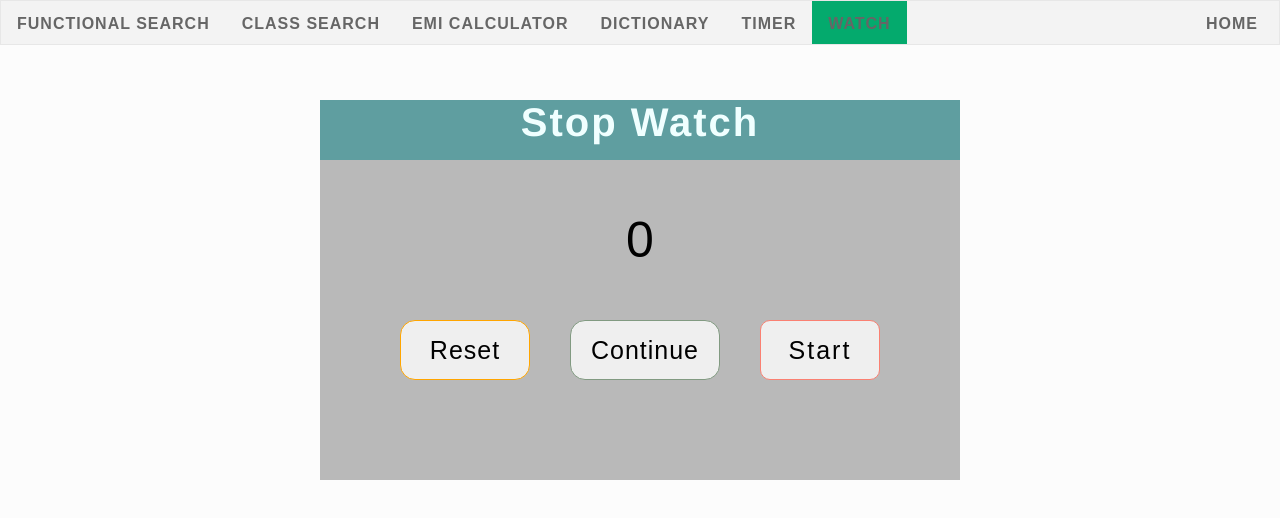
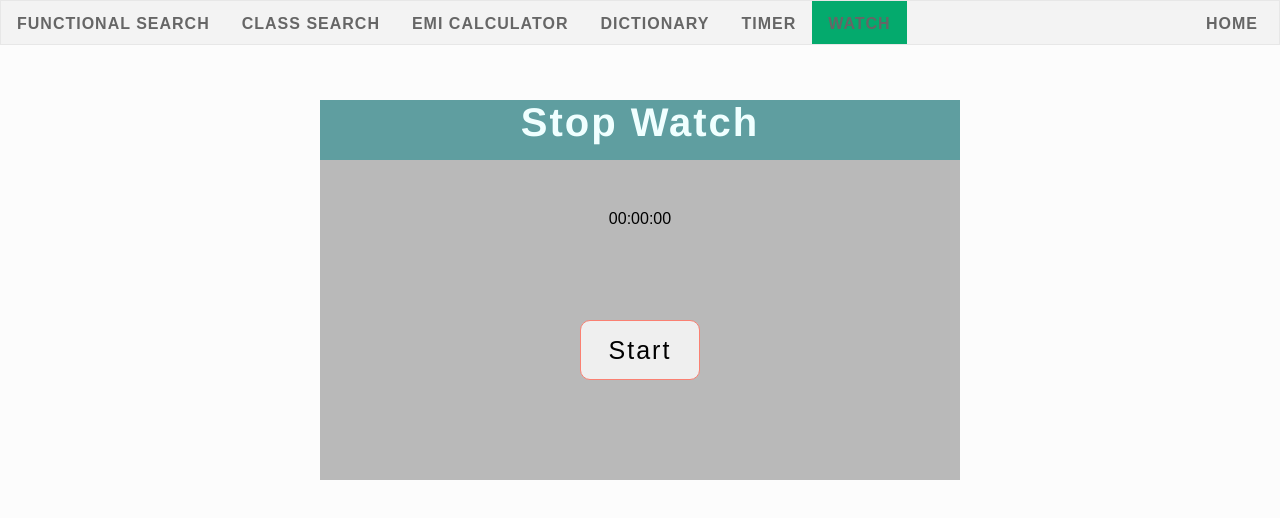
Before and after one commit to Chandan9898Kumar/Search_Bar, a React (Create React App) app: page /stopWatch in a window 1280 px wide. Shown: the top 518 px of the page. Built offline with nearby package versions, Linux system fonts and the light colour scheme; no server answers.

Commit message:
added timer function

```diff
--- a/src/StopWatch/ControlButtons.js
+++ b/src/StopWatch/ControlButtons.js
@@ -10,6 +10,7 @@ const ControlButton = ({
   return (
     <>
       <div className="buttonOfTimer">
+        {active && (
           <div className="resetPauseResumeButton">
             <button
               className="resetTimerButton"
@@ -25,13 +26,16 @@ const ControlButton = ({
               <span>{!pause ? "Pause" : "Continue"}</span>
             </button>
           </div>
+        )}
 
+        {!active && (
           <button
             className="startTimerButton"
             onClick={(event) => handleStartTime(event)}
           >
             <span>Start</span>
           </button>
+        )}
       </div>
     </>
   );
--- a/src/StopWatch/TimerSet.js
+++ b/src/StopWatch/TimerSet.js
@@ -1,10 +1,20 @@
-import React from "react";
+import React, { useState, useEffect, useRef } from "react";
 
 const SetTimer = ({ time }) => {
+
   return (
     <>
       <div className="showTimer">
-        <span className="showTimerText">{time}</span>
+    {/* <span className="showTimerText">{time}</span> */}
+        <span className="digits">
+        {("0" + Math.floor((time / 60000) % 60)).slice(-2)}:
+      </span>
+      <span className="digits">
+        {("0" + Math.floor((time / 1000) % 60)).slice(-2)}:
+      </span>
+      <span className="digits mili-sec">
+        {("0" + Math.floor((time / 10) % 100)).slice(-2)}
+      </span>
       </div>
     </>
   );
--- a/src/StopWatch/WatchStop.js
+++ b/src/StopWatch/WatchStop.js
@@ -13,7 +13,7 @@ const StopWatchApp = () => {
     if (isActive && isPaused === false) {
       intervalId = setInterval(() => {
         setTime((time) => time + 1);
-      }, 100);
+      }, 10);
     } else {
       clearInterval(intervalId);
     }
```
Also changed, not shown: src/StopWatch/watchStyle.css (line endings or trailing spaces). Lines whose indentation alone changed are shown as unchanged.
